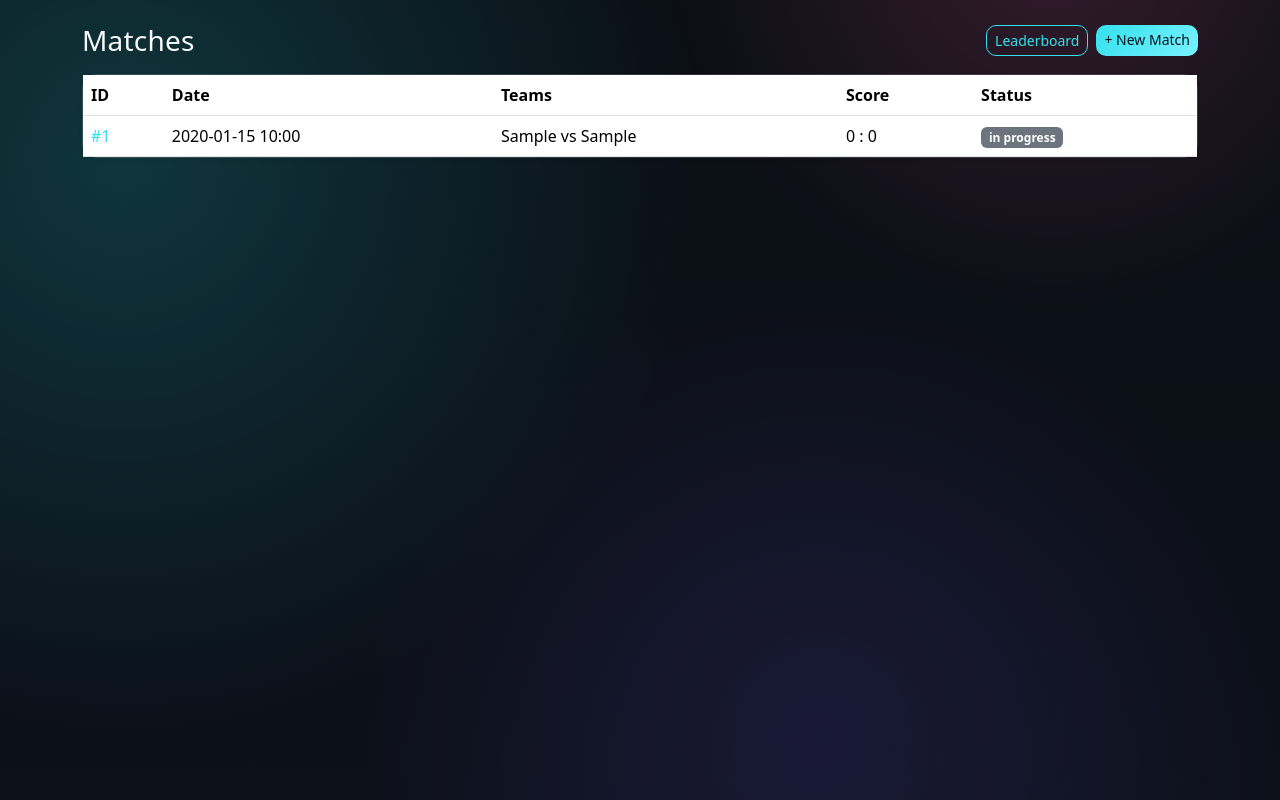
After one commit to HosseinKrouna/foosball-scoreboard, a PHP site: template views/matches_index.php in a window 1280 px wide. The commit adds this page. Run offline with PHP 8.4, Linux system fonts and the light colour scheme; the template is opened without the code that fills it: most values are stand-ins (such as "Sample title", 1, 10 or a date in 2020).

Commit message:
feat: basic matches history list (last 20)

```diff
--- /dev/null
+++ b/views/matches_index.php
@@ -0,0 +1,42 @@
+<?php ob_start(); ?>
+<div class="d-flex align-items-center justify-content-between mb-3">
+    <h1 class="h3 mb-0">Matches</h1>
+    <div class="d-flex gap-2">
+        <a class="btn btn-outline-info btn-sm" href="/leaderboard">Leaderboard</a>
+        <a class="btn btn-primary btn-sm" href="/match/new">+ New Match</a>
+    </div>
+</div>
+
+<div class="card bg-transparent border-0 shadow-sm">
+    <div class="card-body p-0">
+        <table class="table table-hover mb-0">
+            <thead>
+                <tr>
+                    <th>ID</th>
+                    <th>Date</th>
+                    <th>Teams</th>
+                    <th>Score</th>
+                    <th>Status</th>
+                </tr>
+            </thead>
+            <tbody>
+                <?php foreach ($matches as $m): ?>
+                <tr>
+                    <td><a href="/match/<?= (int)$m['id'] ?>">#<?= (int)$m['id'] ?></a></td>
+                    <td><?= htmlspecialchars(date('Y-m-d H:i', strtotime($m['played_at'] ?? 'now'))) ?></td>
+                    <td><?= htmlspecialchars($m['team_a']) ?> vs <?= htmlspecialchars($m['team_b']) ?></td>
+                    <td><?= (int)$m['score_a'] ?> : <?= (int)$m['score_b'] ?></td>
+                    <td>
+                        <?php if (($m['status'] ?? 'in_progress') === 'finished'): ?>
+                        <span class="badge bg-success">finished</span>
+                        <?php else: ?>
+                        <span class="badge bg-secondary">in&nbsp;progress</span>
+                        <?php endif; ?>
+                    </td>
+                </tr>
+                <?php endforeach; ?>
+            </tbody>
+        </table>
+    </div>
+</div>
+<?php $content = ob_get_clean(); include __DIR__ . '/layout.php'; ?>
```
Also changed, not shown: routes/web.php (+21 -0 lines).
